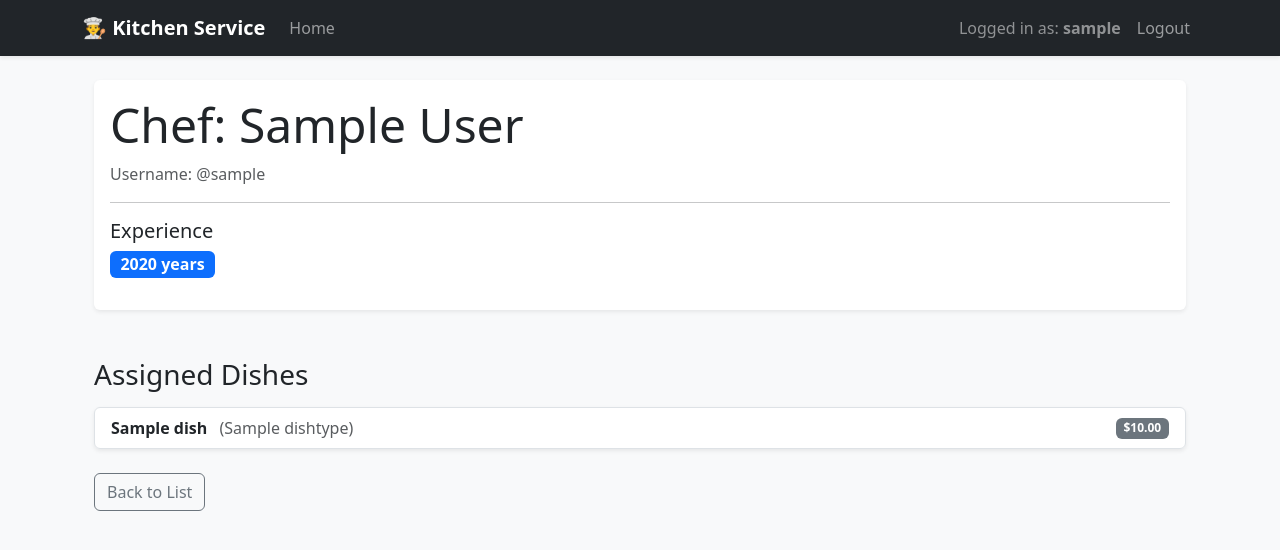
After one commit to YanTumar/py-kitchen-service, a Django app: page /cooks/1/ in a window 1280 px wide. The commit adds this page. Shown: the top 550 px of the page. Run offline with Django 5.2, Linux system fonts and the light colour scheme; a user stored in the database is signed in; tables that the repository leaves empty hold one stand-in row (values such as "Sample post"); some libraries are stand-ins or nearby versions.

Commit message:
Add CookDetailView and link dishes to chefs in list

```diff
--- a/kitchen/urls.py
+++ b/kitchen/urls.py
@@ -1,11 +1,12 @@
 from django.urls import path
-from .views import index, DishTypeListView, CookListView, DishListView
+from .views import index, DishTypeListView, CookListView, DishListView, CookDetailView
 
 urlpatterns = [
     path("", index, name="index"),
     path("dish-types/", DishTypeListView.as_view(), name="dish-type-list"),
     path("cooks/", CookListView.as_view(), name="cook-list"),
     path("dishes/", DishListView.as_view(), name="dish-list"),
+    path("cooks/<int:pk>/", CookDetailView.as_view(), name="cook-detail"),
 ]
 
 app_name = "kitchen"
--- a/kitchen/views.py
+++ b/kitchen/views.py
@@ -52,3 +52,9 @@ class DishListView(LoginRequiredMixin, generic.ListView):
         if self.request.headers.get("HX-Request"):
             return ["kitchen/dish_list_items.html"]
         return ["kitchen/dish_list.html"]
+
+
+class CookDetailView(LoginRequiredMixin, generic.DetailView):
+    model = Cook
+    template_name = "kitchen/cook_detail.html"
+    context_object_name = "cook"
--- /dev/null
+++ b/templates/kitchen/cook_detail.html
@@ -0,0 +1,38 @@
+{% extends "base.html" %}
+
+{% block content %}
+  <div class="container mt-4">
+    <div class="card shadow-sm border-0">
+      <div class="card-body">
+        <h1 class="display-5">Chef: {{ cook.first_name }} {{ cook.last_name }}</h1>
+        <p class="text-muted">Username: @{{ cook.username }}</p>
+        <hr>
+        <div class="row">
+          <div class="col-md-4">
+            <h5>Experience</h5>
+            <p class="badge bg-primary fs-6">{{ cook.years_of_experience }} years</p>
+          </div>
+        </div>
+      </div>
+    </div>
+
+    <h3 class="mt-5 mb-3">Assigned Dishes</h3>
+    <div class="list-group shadow-sm">
+      {% for dish in cook.dishes.all %}
+        <div class="list-group-item list-group-item-action d-flex justify-content-between align-items-center">
+          <div>
+            <strong>{{ dish.name }}</strong>
+            <span class="text-muted ms-2">({{ dish.dish_type.name }})</span>
+          </div>
+          <span class="badge bg-secondary">${{ dish.price }}</span>
+        </div>
+      {% empty %}
+        <p class="text-muted">This chef has no assigned dishes yet.</p>
+      {% endfor %}
+    </div>
+
+    <div class="mt-4">
+      <a href="{% url 'kitchen:cook-list' %}" class="btn btn-outline-secondary">Back to List</a>
+    </div>
+  </div>
+{% endblock %}
--- a/templates/kitchen/dish_list_items.html
+++ b/templates/kitchen/dish_list_items.html
@@ -13,7 +13,9 @@
     <td>{{ dish.dish_type.name }}</td>
     <td>
       {% for cook in dish.cooks.all %}
-        {{ cook.username }}{% if not forloop.last %}, {% endif %}
+        <a href="{% url 'kitchen:cook-detail' pk=cook.id %}" class="text-decoration-none fw-bold">
+          {{ cook.username }}
+        </a>{% if not forloop.last %}, {% endif %}
       {% empty %}
         <span class="text-muted">No chef</span>
       {% endfor %}
```
